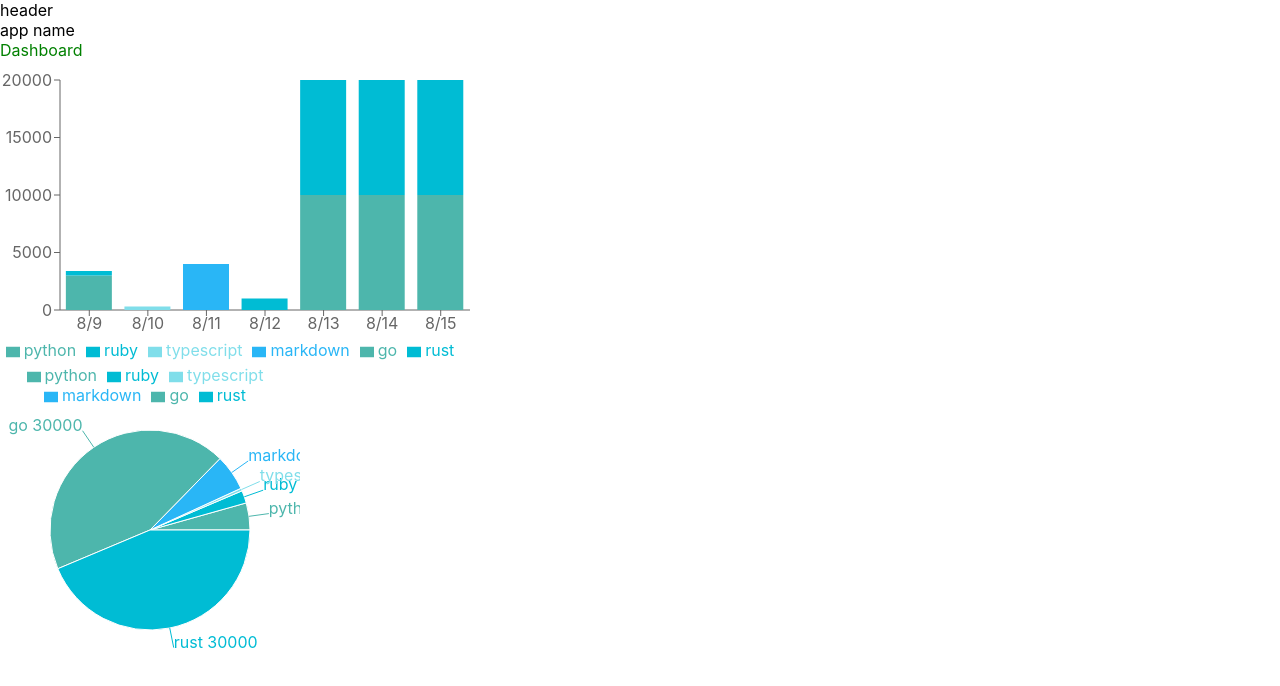
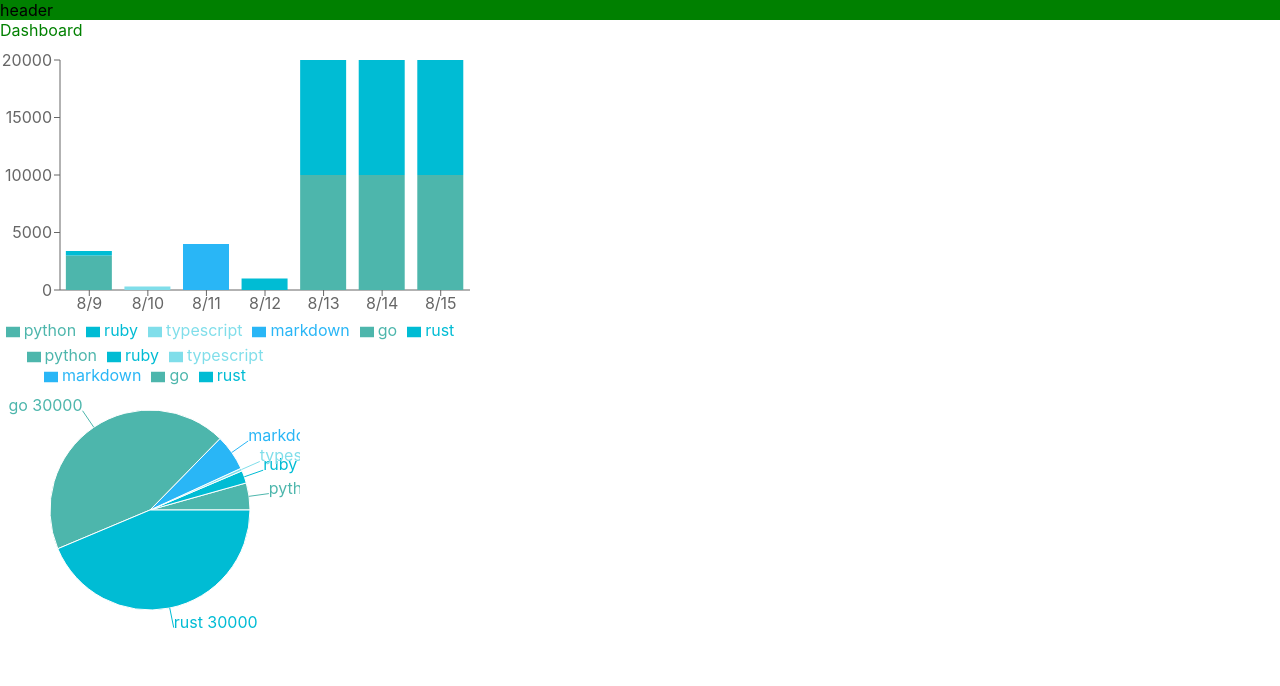
Before and after one commit to supporterz-vol5-1/BreakTimer-frontend, a React (Create React App) app in the folder frontend/: page / in a window 1280 px wide. Shown: the top 686 px of the page. Built offline with nearby package versions, Linux system fonts and the light colour scheme.

Commit message:
add header stylesheet

```diff
--- /dev/null
+++ b/frontend/src/Header.css
@@ -0,0 +1,3 @@
+.header{
+    background: green;
+}
--- a/frontend/src/Header.tsx
+++ b/frontend/src/Header.tsx
@@ -1,11 +1,10 @@
 import React, {Component} from 'react'
+import './Header.css'
 
 class Header extends Component{
     render(){
         return(
-            <div>header
-                <div>app name</div>
-            </div>
+            <div className='header'>header</div>
         )
     }
 }
```
